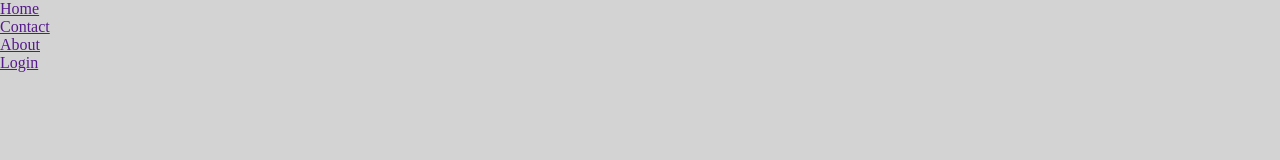
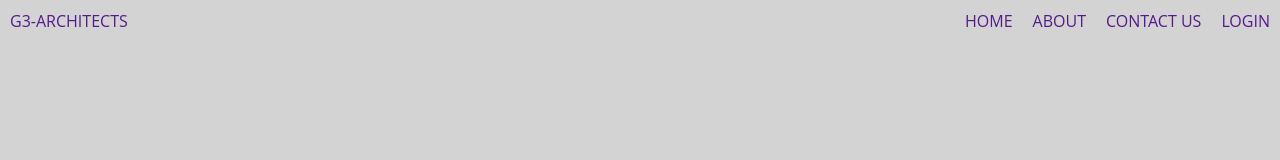
Before and after one commit to Assraful/assignment_2, a plain HTML site: page index.html in a window 1280 px wide. Drawn offline with Linux system fonts and the light colour scheme.

Commit message:
nav section complete

```diff
--- a/index.html
+++ b/index.html
@@ -1,5 +1,6 @@
 <!DOCTYPE html>
 <html lang="en">
+
 <head>
     <meta charset="UTF-8">
     <meta http-equiv="X-UA-Compatible" content="IE=edge">
@@ -8,18 +9,28 @@
     <!-- stylesheet linked here  -->
     <link rel="stylesheet" href="style.css">
 </head>
+
 <body>
     <!-- <h1>I am starting my assignment</h1> -->
-    <header class="header-container">
+    <header class="header">
         <nav>
+
+            <!-- <h3 class="nav-title">Ma<span class="text-primary">r</span>y</h3> -->
+            <ul>
+                <li><a href="">G3-Architects</a></li>
+            </ul>
             <ul>
                 <li><a href="">Home</a></li>
-                <li><a href="">Contact</a></li>
                 <li><a href="">About</a></li>
+                <li><a href="">Contact Us</a></li>
                 <li><a href="">Login</a></li>
+
+
             </ul>
         </nav>
+
     </header>
 
 </body>
+
 </html>
--- a/style.css
+++ b/style.css
@@ -1,13 +1,28 @@
 *{
     margin: 0;
     padding: 0;
+    font-family: 'Open Sans', sans-serif;
     background-color: lightgrey;
 }
 
-h1{
-    text-align: center;
+nav{
+    /* background-color:#16cece; */
+    display: flex;
+    justify-content: space-between;
+
 }
 
-.header-container{
+ul{
     display: flex;
+    list-style-type: none;
+
 }
+
+ul li{
+    margin: 10px;
+}
+
+ul li a{
+    text-decoration: none;
+    text-transform: uppercase;
+}
```
Also changed, not shown: images/architect.png (added), images/banner.png (added), images/icons/customers.png (added), images/icons/email.png (added), images/icons/projects.png (added), images/icons/ribon.png (added), images/sponsors/amazon.png (added), images/sponsors/figma.png (added), images/sponsors/google.png (added), images/sponsors/spotify.png (added), images/sponsors/telerama.png (added), images/team1.png (added), images/team2.png (added), images/team3.png (added), 1 more files.
